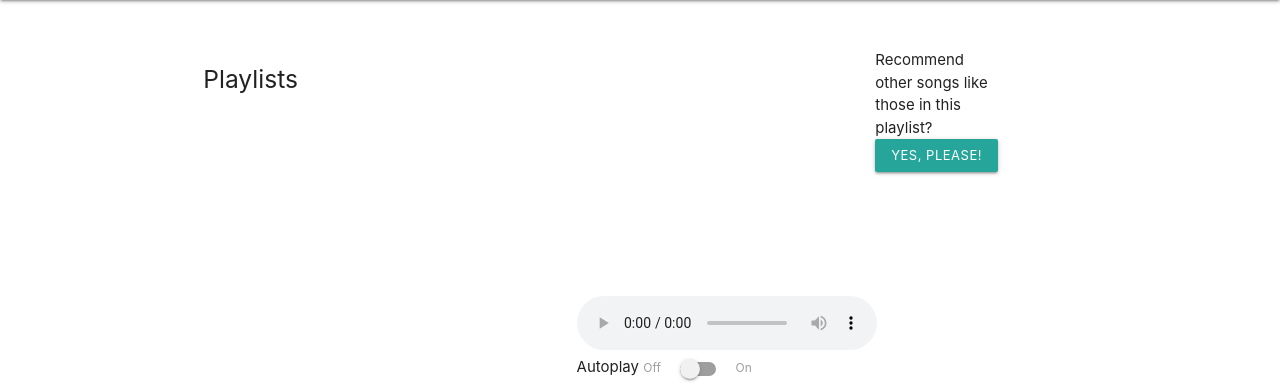
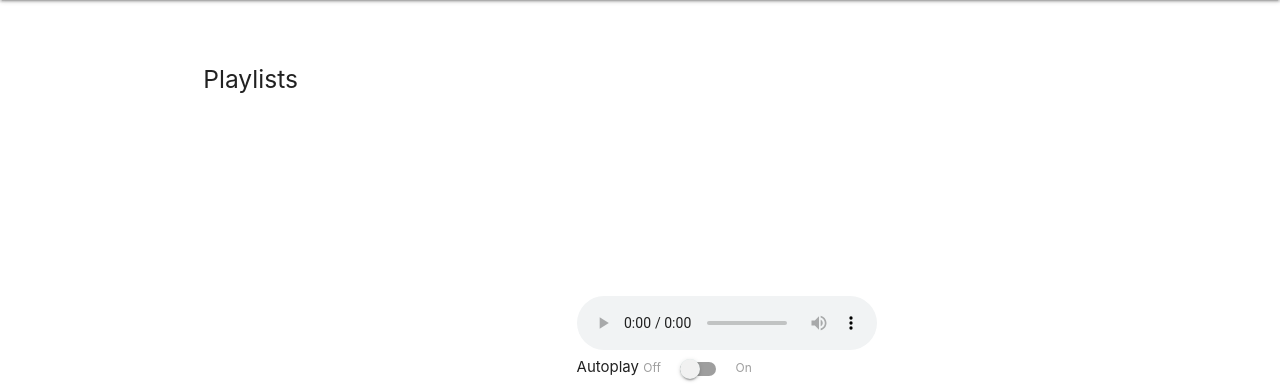
Before and after one commit to cbilson/clef, a Flask app: template clef/templates/playlists.html in a window 1280 px wide. Shown: the part 64-449 px from the top of the page. Run offline with Flask 2, Linux system fonts and the light colour scheme; the template is opened without the code that fills it, so the values that code supplies are empty; parts of the project's set-up code (start-up, migrations or seed data) failed here and were passed over; some libraries are stand-ins or nearby versions.

Commit message:
hide recommend panel until recommendations available

```diff
--- a/clef/static/user.js
+++ b/clef/static/user.js
@@ -149,6 +149,7 @@ function playSampleTracks(playlistDetails) {
 function clickPlaylist(item) {
   nowPlaying.dataset.coverUrl = item.target.dataset.coverUrl;
   nowPlaying.dataset.playlistId = item.target.dataset.id;
+  document.getElementById('recommend-panel').classList.remove('hide');
   var url = 'playlist/' + item.target.dataset.id + '/details';
   var icon = document.getElementById('playlist-loading');
   icon.classList.remove('hide');
--- a/clef/templates/playlists.html
+++ b/clef/templates/playlists.html
@@ -75,7 +75,7 @@
     </table>
   </div>
 </div>
-<div class="col s2">
+<div id="recommend-panel" class="col s2 hide">
   Recommend other songs like those in this playlist?
   <a id="recommendButton" href="#!" class="waves-effect waves-light btn-small">Yes, please!</a>
   <div id="recommends"></div>
```
